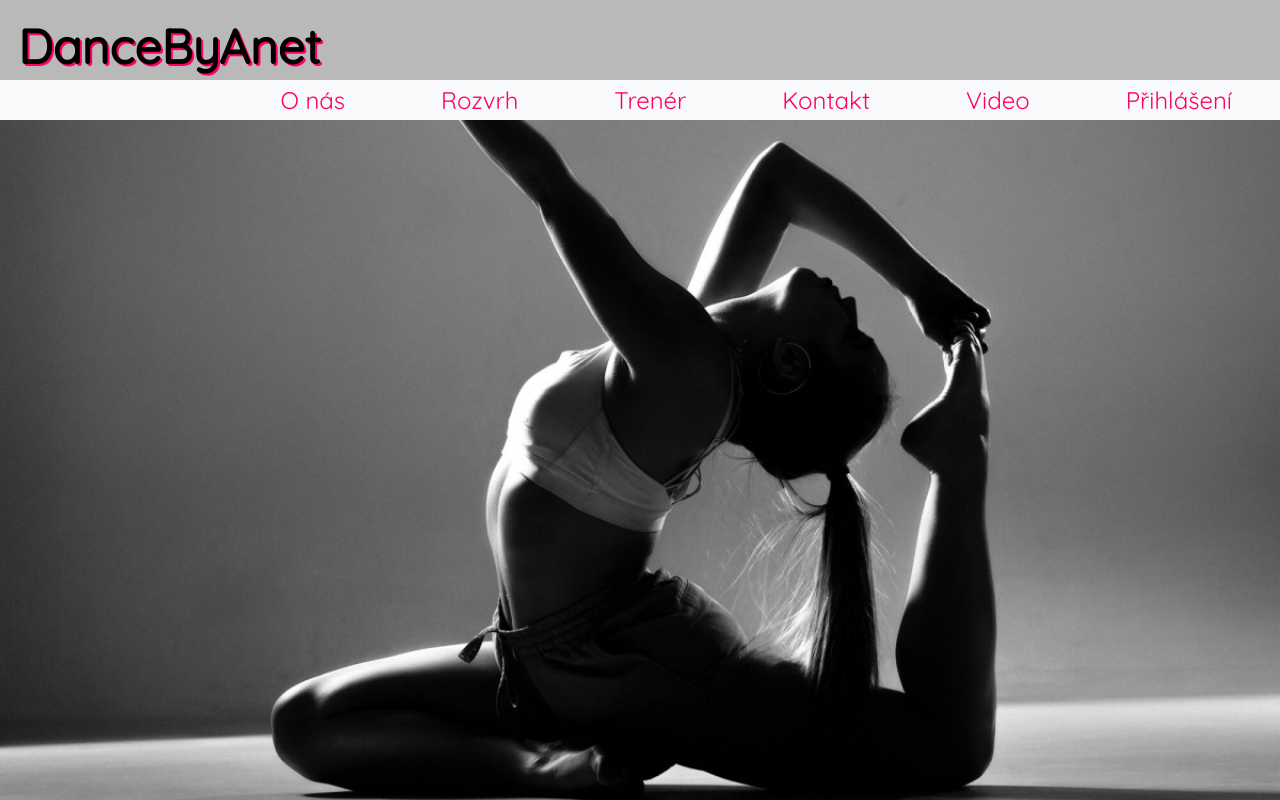
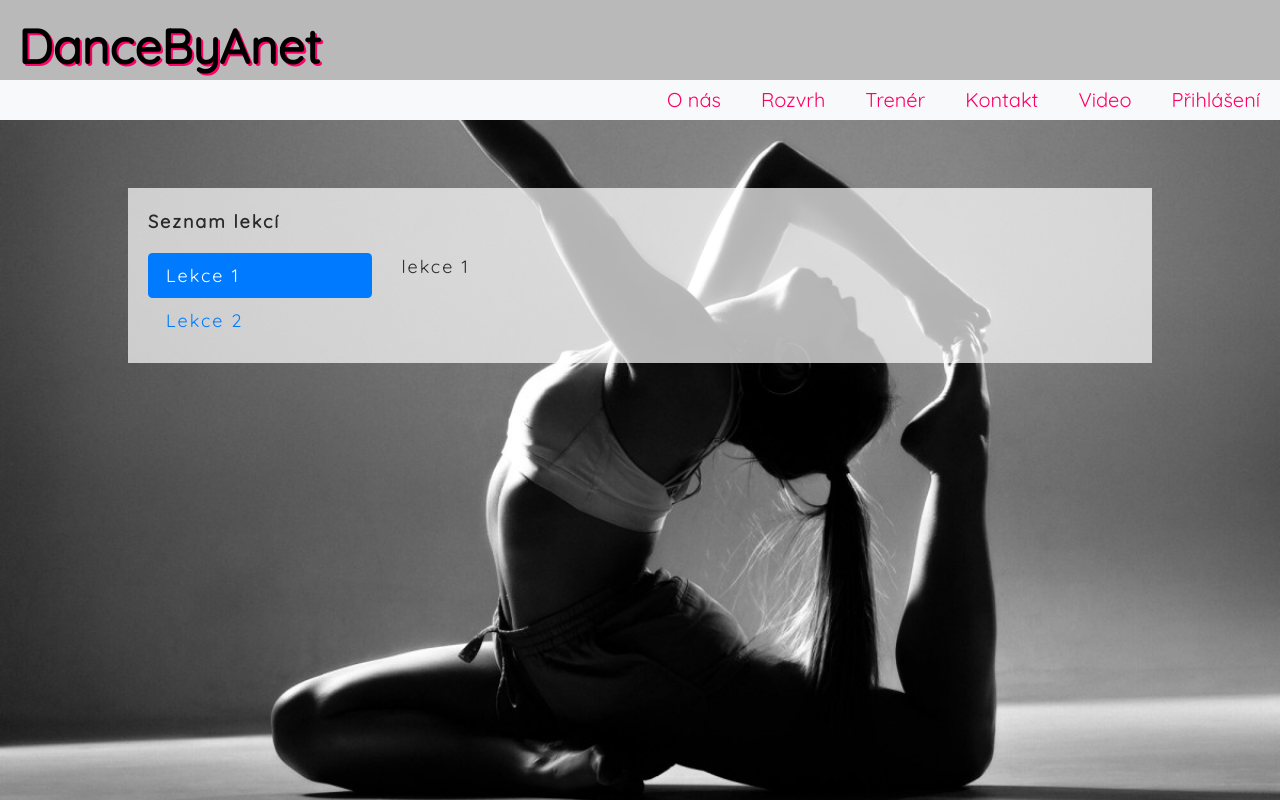
Before and after one commit to jan-cibulka/dance-by-anet-react-web, a React app: page /lecturesroster in a window 1280 px wide. Built offline with nearby package versions, Linux system fonts and the light colour scheme.

Commit message:
lekce wip

```diff
--- a/src/components/App.tsx
+++ b/src/components/App.tsx
@@ -1,6 +1,6 @@
 import React from 'react';
 import { BrowserRouter, Route, Router } from 'react-router-dom';
-import Index from '../pages';
+import  About  from '../pages/about';
 import Contact from '../pages/contact';
 import Instructor from '../pages/instructor';
 import { Schedule } from '../pages/schedule';
@@ -8,6 +8,7 @@ import Video from '../pages/video';
 import Layout from './layout';
 import { useAuth0 } from '@auth0/auth0-react';
 import  Account  from '../pages/account';
+import  LecturesRoster  from '../pages/lectures-roster';
 
 interface AppProps {
 
@@ -22,12 +23,14 @@ export const App = () => {
 
   return (
         <Layout >
-          <Route path='/' exact component={Index} />
+          <Route path='/' exact component={About} />
           <Route path='/instructor' component={Instructor} />
           <Route path='/schedule' component={Schedule} />
           <Route path='/contact' component={Contact} />
           <Route path='/video' component={Video} />
           <Route path='/account' component={Account} />
+          <Route path='/lecturesroster' component={LecturesRoster} />
+
         </Layout>
   )
 }
--- a/src/components/layout.css
+++ b/src/components/layout.css
@@ -103,9 +103,9 @@ header {
 
 .navbar-light .navbar-nav .nav-link {
     color: rgb(255, 0, 102);
-    padding-left: 2em;
-    padding-right: 2em;
-    font-size: 24px;
+    padding-left: 1em;
+    padding-right: 1em;
+    font-size: 20px;
 }
 
 .navbar-light .navbar-nav .nav-link:hover {
--- a/src/components/navbar.tsx
+++ b/src/components/navbar.tsx
@@ -20,6 +20,7 @@ export const CustomNavbar = () => {
          {isAuthenticated ?
           <React.Fragment>
             <Link className="nav-link" to="/account">Účet</Link>
+            <Link className="nav-link" to="/lecturesroster">Lekce</Link>
           </React.Fragment > :
           <React.Fragment></React.Fragment>
          }
--- a/src/index.tsx
+++ b/src/index.tsx
@@ -5,7 +5,6 @@ import { App } from './components/App';
 import 'bootstrap/dist/css/bootstrap.css';
 import "./components/layout.css"
 import { BrowserRouter } from 'react-router-dom';
-import Auth0ProviderWithHistory from './auth/auth0-provider-with-history';
 import { Auth0Provider } from '@auth0/auth0-react';
 
 
--- a/src/pages/index.tsx
+++ b/src/pages/about.tsx
@@ -1,6 +1,6 @@
 import React from "react"
 
-export class Index extends React.Component {
+export class About extends React.Component {
   render(): JSX.Element {
     return (
         <div className="textBox">
@@ -15,4 +15,4 @@ export class Index extends React.Component {
   }
 }
 
-export default Index;
+export default About;
--- /dev/null
+++ b/src/pages/lectures-roster.tsx
@@ -0,0 +1,42 @@
+import { withAuth0 } from "@auth0/auth0-react";
+import React from "react"
+import { Col, Nav, Row, Tab } from "react-bootstrap";
+
+export class LecturesRoster extends React.Component<{auth0: any}> {
+  render(): JSX.Element {
+    console.log(this.props.auth0);
+    return (
+
+      <div className="textBox">
+
+        <p><b>Seznam lekcí</b></p>
+        <Tab.Container id="left-tabs-example" defaultActiveKey="first">
+                <Row>
+                    <Col sm={3}>
+                        <Nav variant="pills" className="flex-column">
+                            <Nav.Item>
+                                <Nav.Link eventKey="first">Lekce 1</Nav.Link>
+                            </Nav.Item>
+                            <Nav.Item>
+                                <Nav.Link eventKey="second">Lekce 2</Nav.Link>
+                            </Nav.Item>
+                        </Nav>
+                    </Col>
+                    <Col sm={9}>
+                        <Tab.Content>
+                            <Tab.Pane eventKey="first">
+                               lekce 1
+                            </Tab.Pane>
+                            <Tab.Pane eventKey="second">
+                              lekce 2
+                            </Tab.Pane>
+                        </Tab.Content>
+                    </Col>
+                </Row>
+            </Tab.Container>
+      </div>
+    )
+  }
+}
+
+export default withAuth0(LecturesRoster)
```
Also changed, not shown: src/auth/auth0-provider-with-history.js (deleted, +0 -28 lines).
